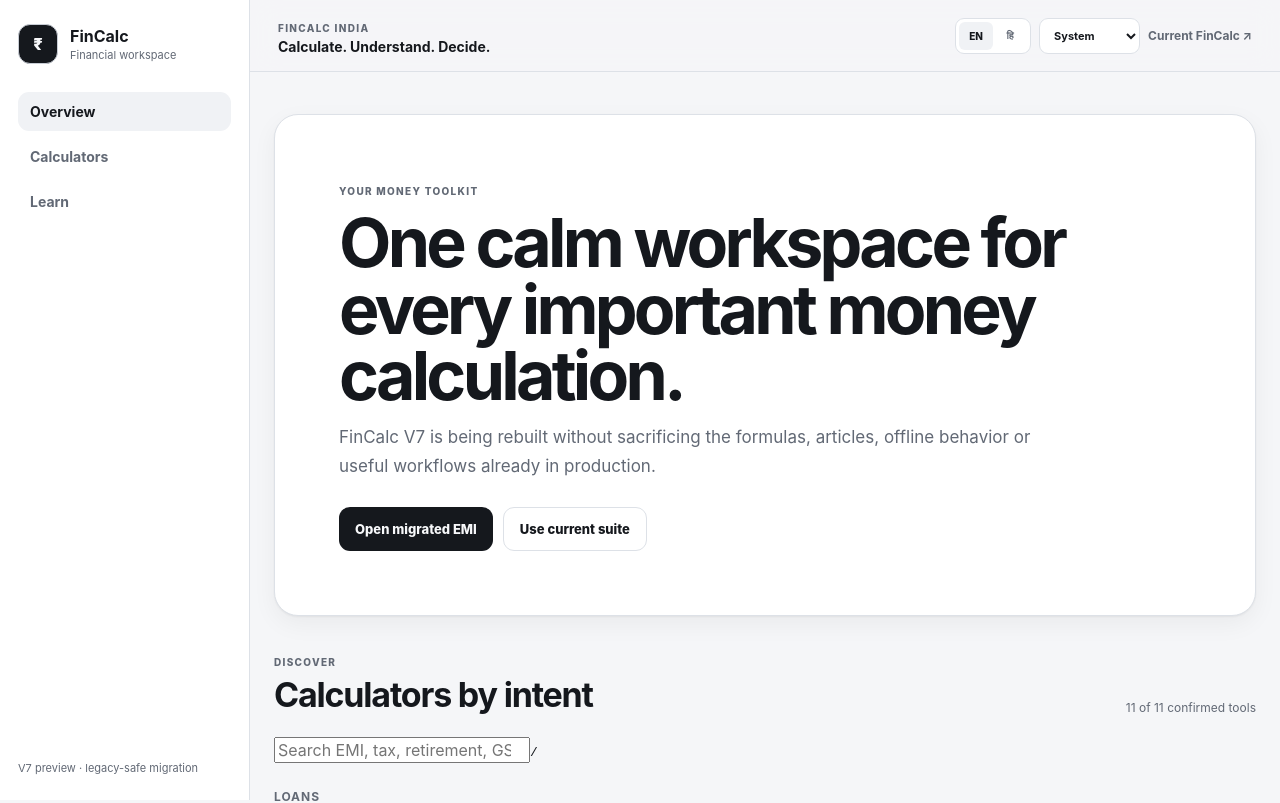
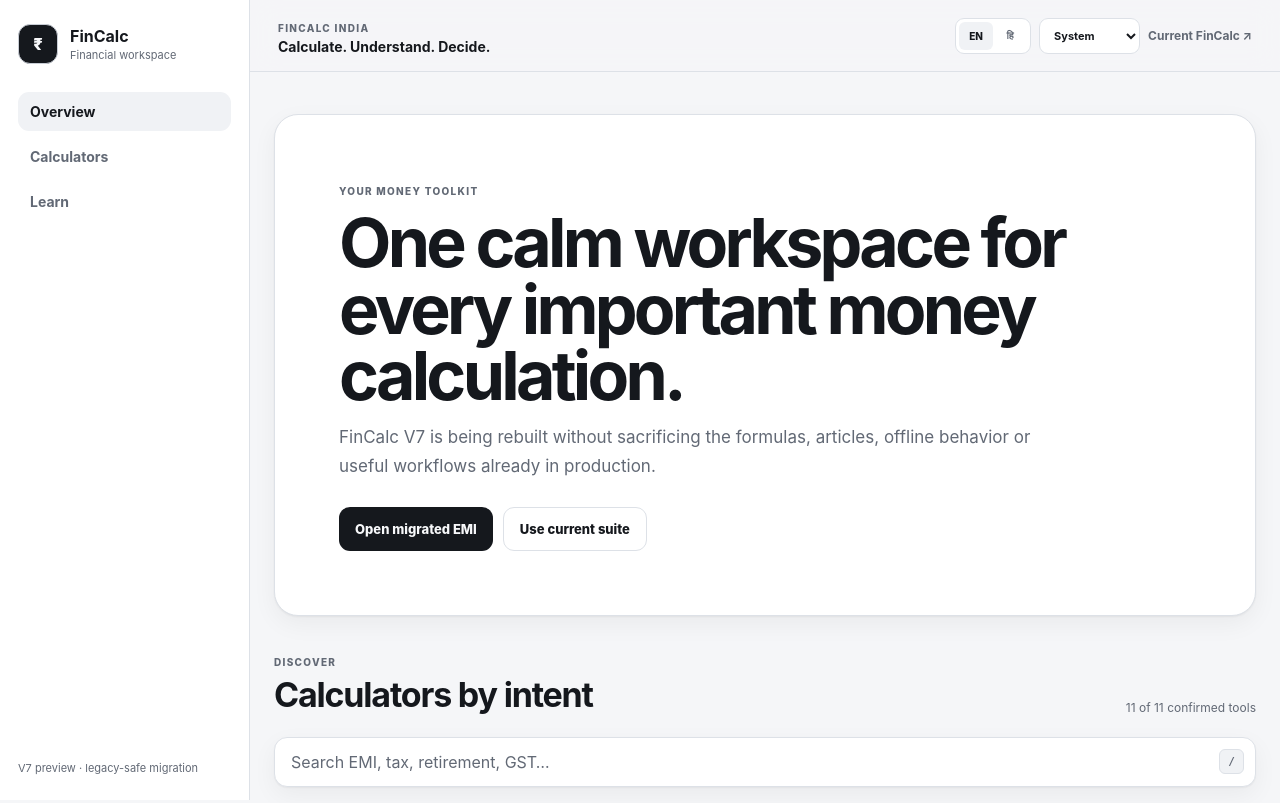
Before and after one commit to S2zxx0zxx/financeCalculator-Ind-v6.0-, a React (Vite) app in the folder apps/web/: page / in a window 1280 px wide. Shown: the top 803 px of the page. Built offline with nearby package versions, Linux system fonts and the light colour scheme.

Commit message:
style(v7): add search and accessible finance chart primitives

```diff
--- a/apps/web/src/styles/global.css
+++ b/apps/web/src/styles/global.css
@@ -103,3 +103,22 @@
 .language-control { display: flex; padding: 3px; border: 1px solid var(--fc-border); border-radius: 9px; background: var(--fc-surface); }
 .language-control button { width: 34px; min-height: 28px; border: 0; border-radius: 6px; background: transparent; color: var(--fc-text-soft); cursor: pointer; font-size: 10px; font-weight: 850; }
 .language-control button[aria-pressed="true"] { background: var(--fc-surface-soft); color: var(--fc-text); }
+
+
+.tool-search { position: relative; display: flex; align-items: center; margin: 0 0 22px; }
+.tool-search input { width: 100%; min-height: 50px; padding: 0 48px 0 16px; border: 1px solid var(--fc-border); border-radius: 13px; background: var(--fc-surface); color: var(--fc-text); box-shadow: var(--fc-shadow-sm); }
+.tool-search input::placeholder { color: var(--fc-text-soft); }
+.tool-search kbd { position: absolute; right: 12px; min-width: 25px; height: 25px; display: grid; place-items: center; border: 1px solid var(--fc-border); border-radius: 6px; color: var(--fc-text-soft); background: var(--fc-surface-soft); font: 700 11px/1 ui-monospace, SFMono-Regular, Menlo, monospace; }
+.empty-state { padding: 28px; border: 1px dashed var(--fc-border-strong); border-radius: var(--fc-radius-md); display: grid; gap: 5px; color: var(--fc-text-soft); }
+.empty-state strong { color: var(--fc-text); }
+
+.ratio-chart { margin: 24px 0 4px; }
+.ratio-chart figcaption { display: flex; justify-content: space-between; gap: 18px; margin-bottom: 10px; font-size: 11px; }
+.ratio-chart figcaption span { opacity: .64; text-align: right; }
+.ratio-chart-track { display: flex; width: 100%; height: 10px; overflow: hidden; border-radius: 999px; background: color-mix(in srgb, var(--fc-text-inverse) 15%, transparent); }
+.ratio-chart-first { height: 100%; background: var(--fc-accent); }
+.ratio-chart-second { flex: 1; background: color-mix(in srgb, var(--fc-info) 72%, var(--fc-text-inverse)); }
+.ratio-chart-table { width: 100%; margin-top: 12px; border-collapse: collapse; font-size: 11px; }
+.ratio-chart-table th, .ratio-chart-table td { padding: 7px 0; border-bottom: 1px solid color-mix(in srgb, var(--fc-text-inverse) 12%, transparent); text-align: left; }
+.ratio-chart-table td:nth-child(n+2), .ratio-chart-table th:nth-child(n+2) { text-align: right; }
+.ratio-chart-table thead { position: absolute; width: 1px; height: 1px; overflow: hidden; clip: rect(0,0,0,0); }
```
